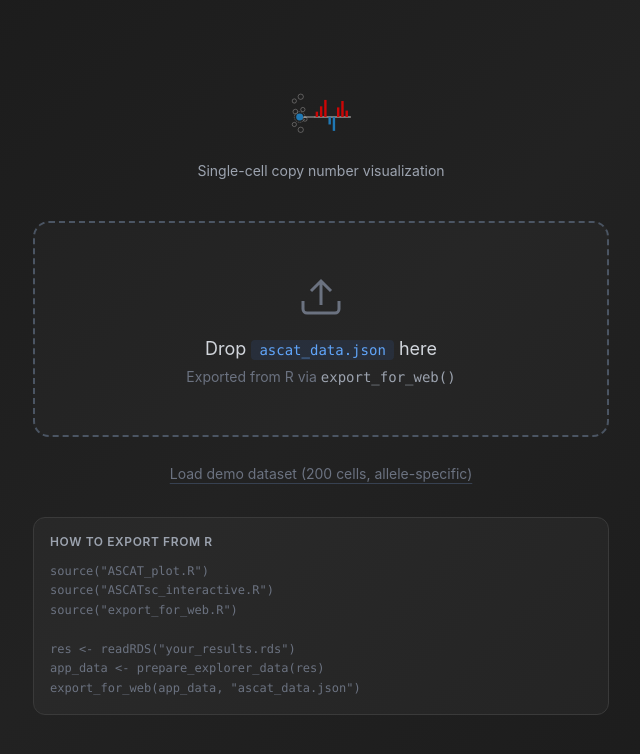
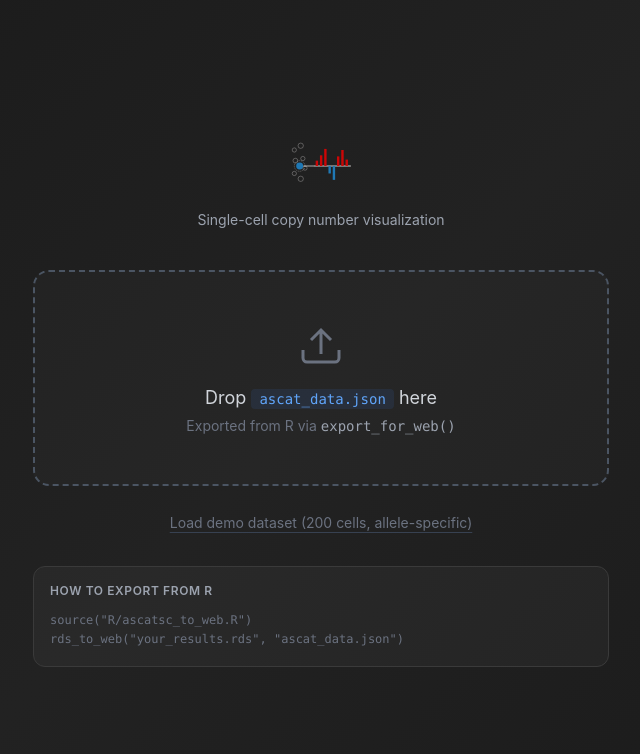
Before and after one commit to anagchar/ASCAT.sc-Explorer, a React (Create React App) app: page / in a window 1280 px wide. Shown: the top 754 px of the page, without its empty margins (319-959 px from the left). Built offline with nearby package versions, Linux system fonts and the light colour scheme.

Commit message:
Fix R export instructions in upload panel to use rds_to_web()

```diff
--- a/src/components/ASCATscExplorer/ASCATsc_Explorer_1.jsx
+++ b/src/components/ASCATscExplorer/ASCATsc_Explorer_1.jsx
@@ -358,13 +358,8 @@ function UploadScreen({onLoad}){
         </div>
         <div className="mt-8 rounded-xl p-4 text-left" style={{background:"rgba(255,255,255,0.03)",border:"1px solid #3a3a3a"}}>
           <div className="text-xs font-semibold text-gray-400 uppercase tracking-wider mb-3">How to export from R</div>
-          <pre className="text-xs text-gray-500 font-mono leading-relaxed overflow-x-auto">{`source("ASCAT_plot.R")
-source("ASCATsc_interactive.R")
-source("export_for_web.R")
-
-res <- readRDS("your_results.rds")
-app_data <- prepare_explorer_data(res)
-export_for_web(app_data, "ascat_data.json")`}</pre>
+          <pre className="text-xs text-gray-500 font-mono leading-relaxed overflow-x-auto">{`source("R/ascatsc_to_web.R")
+rds_to_web("your_results.rds", "ascat_data.json")`}</pre>
         </div>
       </div>
     </div>
```
Also changed, not shown: 7 other files (tests, documents, lock files or other folders).
